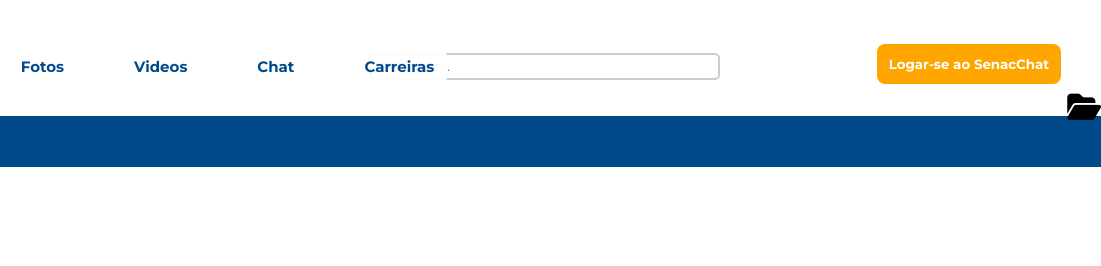
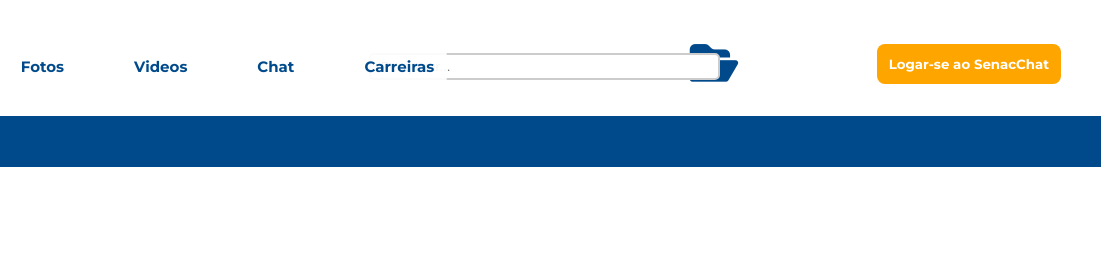
Before and after one commit to iconnedanielsantos/senacchat, a plain HTML site: page index.html in a window 1280 px wide. Shown: the top 266 px of the page, 179-1280 px from the left. Drawn offline with Linux system fonts and the light colour scheme.

Commit message:
Formatação e centralização do ícone de arquivos (trabalhos).

```diff
--- a/index.css
+++ b/index.css
@@ -83,8 +83,11 @@ body {
 
 #folder-icon {
     float: right;
-    font-size: 30px;
-
+    font-size: 43px;
+    margin-right: 363px;
+    margin-top: -51px;
+    color: #004a8c;
+    cursor: pointer;
 }
 
 #banner {
```
